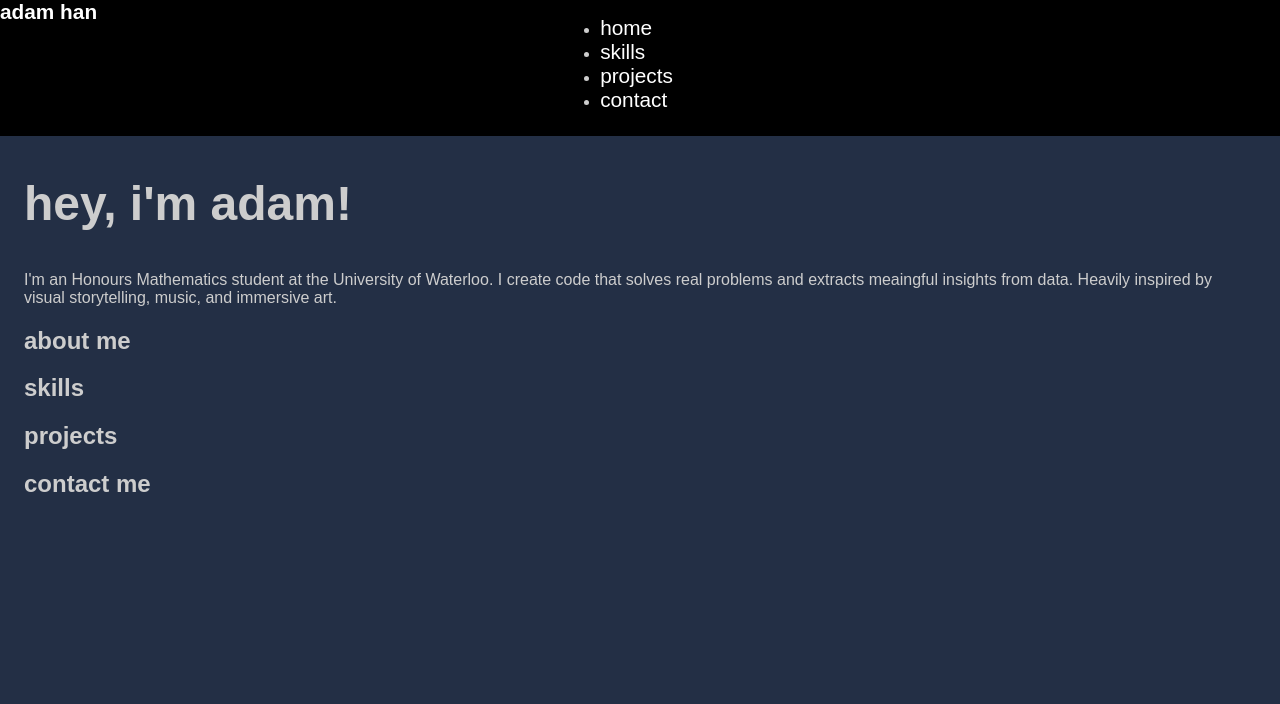
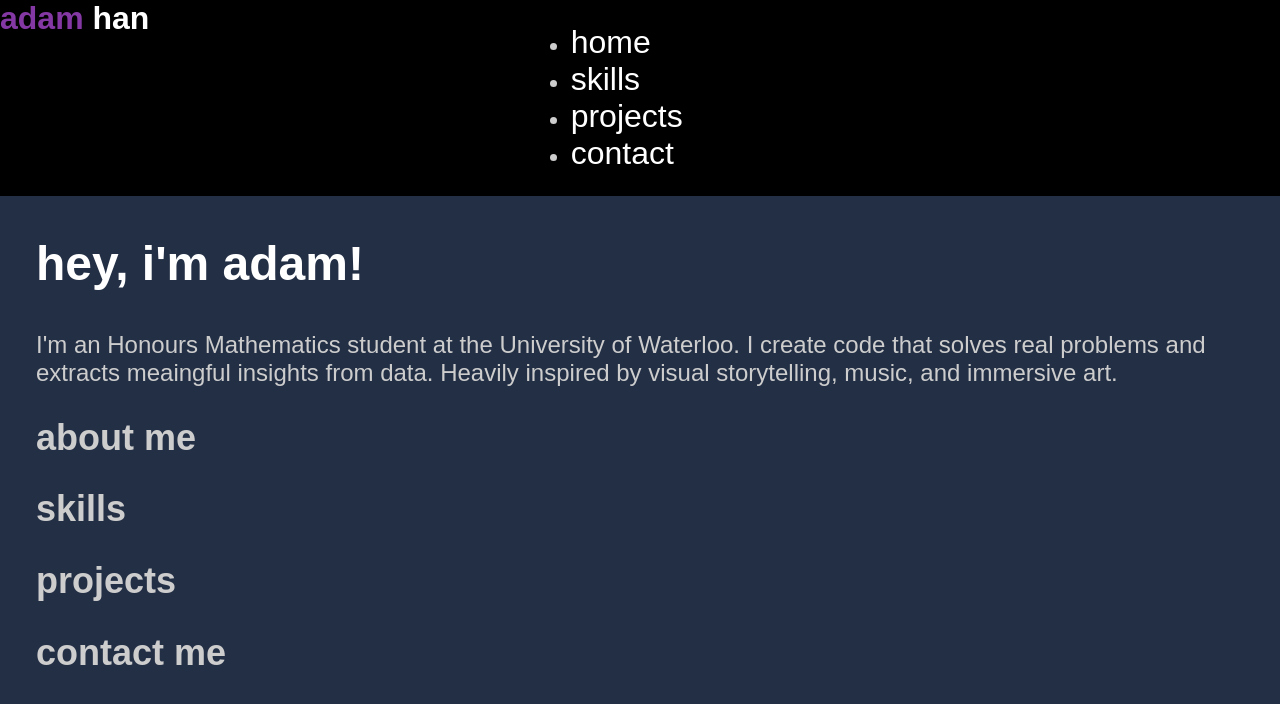
Before and after one commit to adam-han/personal-website, a plain HTML site: page index.html in a window 1280 px wide. Drawn offline with Linux system fonts and the light colour scheme; a web font is replaced by a local one.

Commit message:
font size

```diff
--- a/css/main.scss
+++ b/css/main.scss
@@ -3,6 +3,7 @@ body {
     color: rgb(205, 205, 205);
     background-color: rgb(50, 67, 99);
     margin: 0%;
+    font-size: 1.5rem;
 }
 
 .wrapper {
@@ -12,13 +13,14 @@ body {
 a {
     text-decoration: none;
     color: white;
-    font-size: 1.3rem;
+    font-size: 2rem;
 }
 
 h1 {
     font-size: 3rem;
     font-weight: 600;
     transition: transform 0.3s ease 0s;
+    color: white;
 }
 
 .dark-cover {
@@ -56,6 +58,10 @@ header {
         width: 3em;
         margin: 3em;
     }
+
+    span {
+        color: rgb(132, 56, 164);
+    }
 }
 
 h1:hover {
```
Also changed, not shown: css/main.css, 1 other file.
